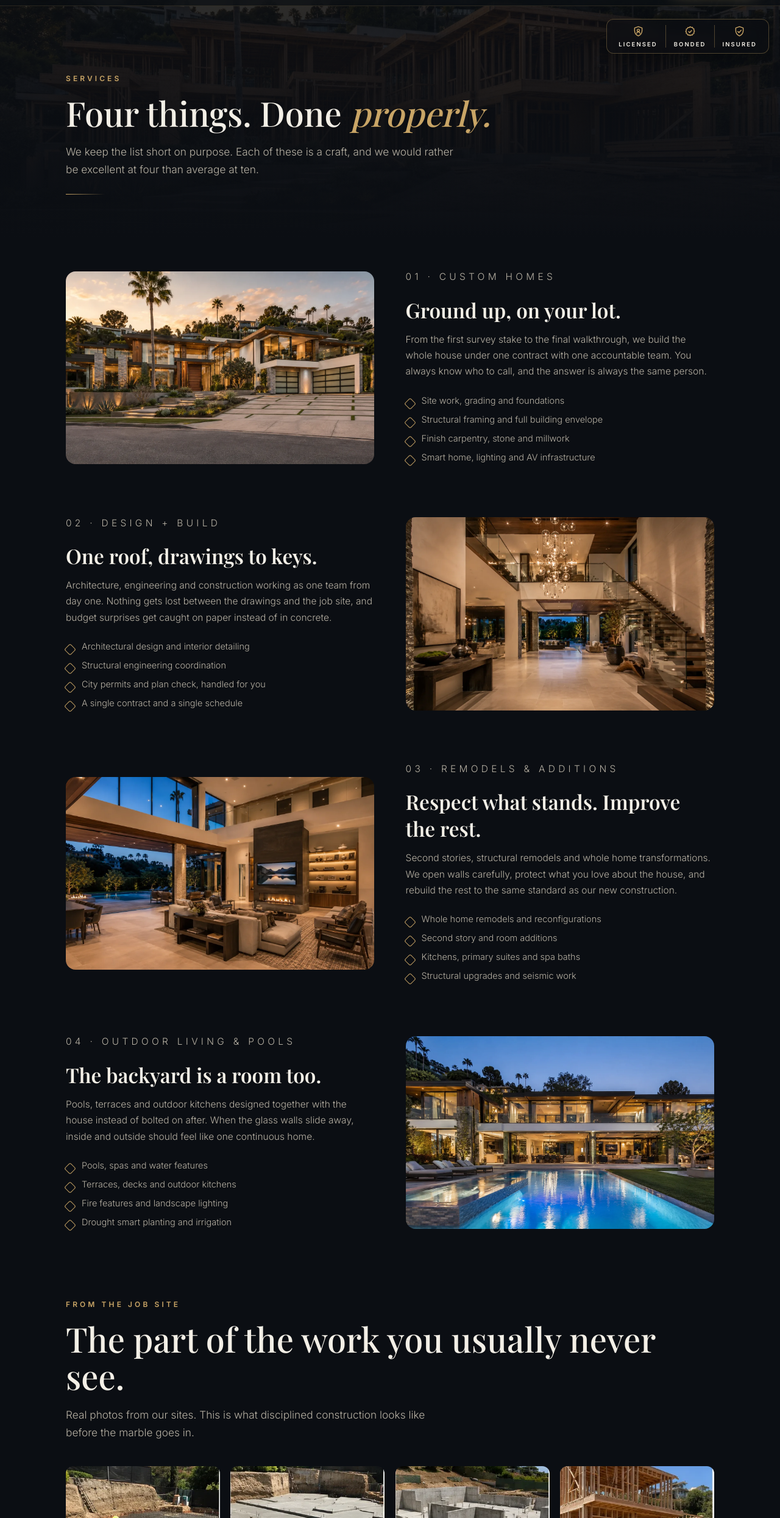
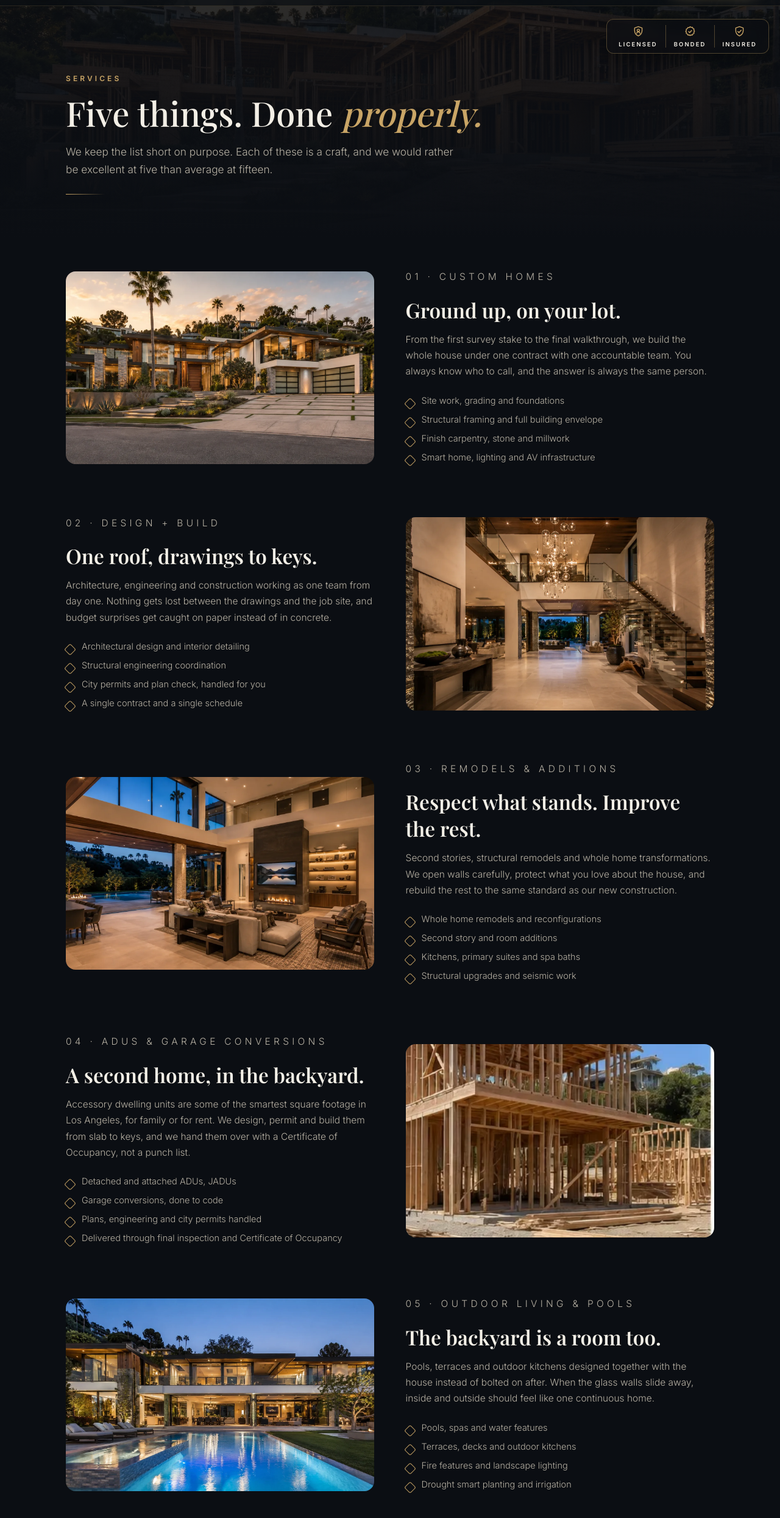
Before and after one commit to LielSalman96/excellent-builders-group, a plain HTML site: page services.html in a window 1280 px wide. Shown: the part 71-2560 px from the top of the page at 61% size. Drawn offline with nearby package versions, Linux system fonts and the light colour scheme; a web font is replaced by a local one.

Commit message:
Update site content (email, ADU, financing, warranty)

```diff
--- a/services.html
+++ b/services.html
@@ -4,7 +4,7 @@
   <meta charset="utf-8" />
   <meta name="viewport" content="width=device-width, initial-scale=1, viewport-fit=cover" />
   <title>Services | Excellent Builders Group</title>
-  <meta name="description" content="Custom homes, design and build, structural remodels, additions, outdoor living and pools. Excellent Builders Group, Encino and Greater Los Angeles. CSLB #1126591." />
+  <meta name="description" content="Custom homes, design and build, ADUs and garage conversions, structural remodels, additions, outdoor living and pools. Excellent Builders Group, Encino and Greater Los Angeles. CSLB #1126591." />
   <link rel="icon" type="image/png" href="assets/favicon.png" />
   <link rel="preconnect" href="https://fonts.googleapis.com" />
   <link rel="preconnect" href="https://fonts.gstatic.com" crossorigin />
@@ -35,8 +35,8 @@
       <div class="bgimg"><img src="assets/build_framing.webp" alt="" /></div>
       <div class="wrap">
         <p class="eyebrow rv">Services</p>
-        <h1 class="h rv">Four things. Done <em>properly.</em></h1>
-        <p class="lead rv">We keep the list short on purpose. Each of these is a craft, and we would rather be excellent at four than average at ten.</p>
+        <h1 class="h rv">Five things. Done <em>properly.</em></h1>
+        <p class="lead rv">We keep the list short on purpose. Each of these is a craft, and we would rather be excellent at five than average at fifteen.</p>
         <hr class="rule rv" />
       </div>
     </section>
@@ -89,10 +89,25 @@
           </div>
         </div>
 
-        <div class="feat flip rv" id="outdoor">
+        <div class="feat flip rv" id="adu">
+          <div class="feat-img"><img src="assets/site_framing.webp" alt="New backyard ADU under construction, framing complete" loading="lazy" /></div>
+          <div>
+            <p class="eyebrow">04 · ADUs &amp; Garage Conversions</p>
+            <h3>A second home, in the backyard.</h3>
+            <p>Accessory dwelling units are some of the smartest square footage in Los Angeles, for family or for rent. We design, permit and build them from slab to keys, and we hand them over with a Certificate of Occupancy, not a punch list.</p>
+            <ul>
+              <li>Detached and attached ADUs, JADUs</li>
+              <li>Garage conversions, done to code</li>
+              <li>Plans, engineering and city permits handled</li>
+              <li>Delivered through final inspection and Certificate of Occupancy</li>
+            </ul>
+          </div>
+        </div>
+
+        <div class="feat rv" id="outdoor">
           <div class="feat-img"><img src="assets/pool_dusk.webp" alt="Backyard pool at dusk with fire feature" loading="lazy" /></div>
           <div>
-            <p class="eyebrow">04 · Outdoor Living &amp; Pools</p>
+            <p class="eyebrow">05 · Outdoor Living &amp; Pools</p>
             <h3>The backyard is a room too.</h3>
             <p>Pools, terraces and outdoor kitchens designed together with the house instead of bolted on after. When the glass walls slide away, inside and outside should feel like one continuous home.</p>
             <ul>
@@ -129,7 +144,7 @@
           <li class="rv"><h3>Walk the Lot</h3><p>We meet on your property, hear what you have in mind, and tell you honestly what it will take.</p></li>
           <li class="rv"><h3>Design &amp; Permits</h3><p>Drawings you can picture yourself in, engineering that passes review, and a city file we handle so you don't have to.</p></li>
           <li class="rv"><h3>Construction</h3><p>A supervised site, weekly photo updates, and a schedule we treat like part of the contract.</p></li>
-          <li class="rv"><h3>Keys &amp; After</h3><p>A final walkthrough with everything working, and a builder who still picks up the phone a year later.</p></li>
+          <li class="rv"><h3>Keys &amp; After</h3><p>A final walkthrough with everything working, a written workmanship warranty in your hand, and a builder who still picks up the phone a year later.</p></li>
         </ol>
       </div>
     </section>
@@ -137,7 +152,7 @@
     <section class="block band" id="cta">
       <div class="wrap">
         <p class="eyebrow rv">Excellent Builders Group</p>
-        <h2 class="h rv">Tell us which of the four you need.</h2>
+        <h2 class="h rv">Tell us which of the five you need.</h2>
         <p class="rv" style="margin-top: 34px;"><a class="phone" href="tel:+14244029815">(424) 402-9815</a></p>
         <p class="lic rv">CSLB License <b>#1126591</b> &nbsp;·&nbsp; Bonded &amp; Insured</p>
         <p class="rv"><a class="btn" href="tel:+14244029815">Call Now</a></p>
@@ -161,6 +176,8 @@
         <span>CSLB #1126591 · Licensed, Bonded &amp; Insured</span>
         <span>·</span>
         <a href="tel:+14244029815">(424) 402-9815</a>
+        <span>·</span>
+        <a href="mailto:info@ExcBuilders.com">info@ExcBuilders.com</a>
       </span>
     </div>
   </footer>
```
Also changed, not shown: contact.html (+7 -0 lines), index.html (+7 -4 lines), 1 other file.
